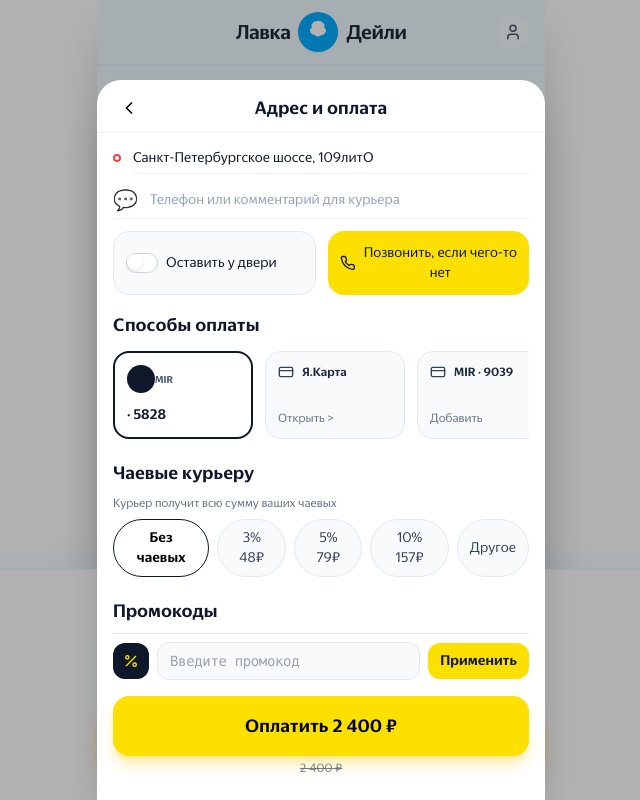
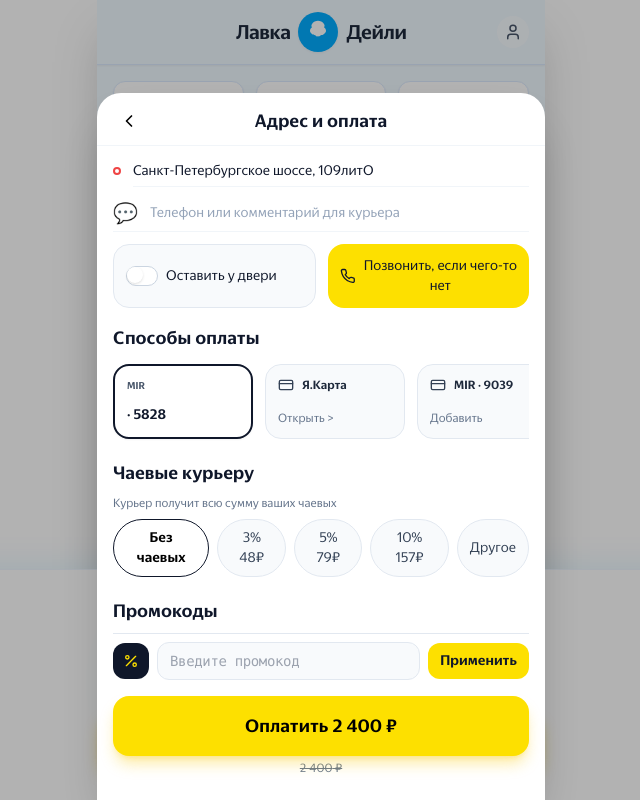
Before and after one commit to nikishks/lavka-daily-prototype, a React (Vite) app: page / in a window 1280 px wide. Both pictures are taken after a click on the button "К оплате". Shown: the top 800 px of the page, without its empty margins (319-959 px from the left). Built offline with nearby package versions, Linux system fonts and the light colour scheme.

Commit message:
Update App.jsx

```diff
--- a/src/App.jsx
+++ b/src/App.jsx
@@ -740,8 +740,7 @@
                     : 'bg-slate-50 border-slate-200'
                 }`}
               >
-                <div className="flex items-center justify-between mb-3">
-                  <div className="w-7 h-7 rounded-full bg-slate-900" />
+                <div className="flex items-center justify-end mb-3">
                   <span className="text-[10px] font-semibold text-slate-600">MIR</span>
                 </div>
                 <span className="text-sm font-semibold text-slate-900">· 5828</span>
```
